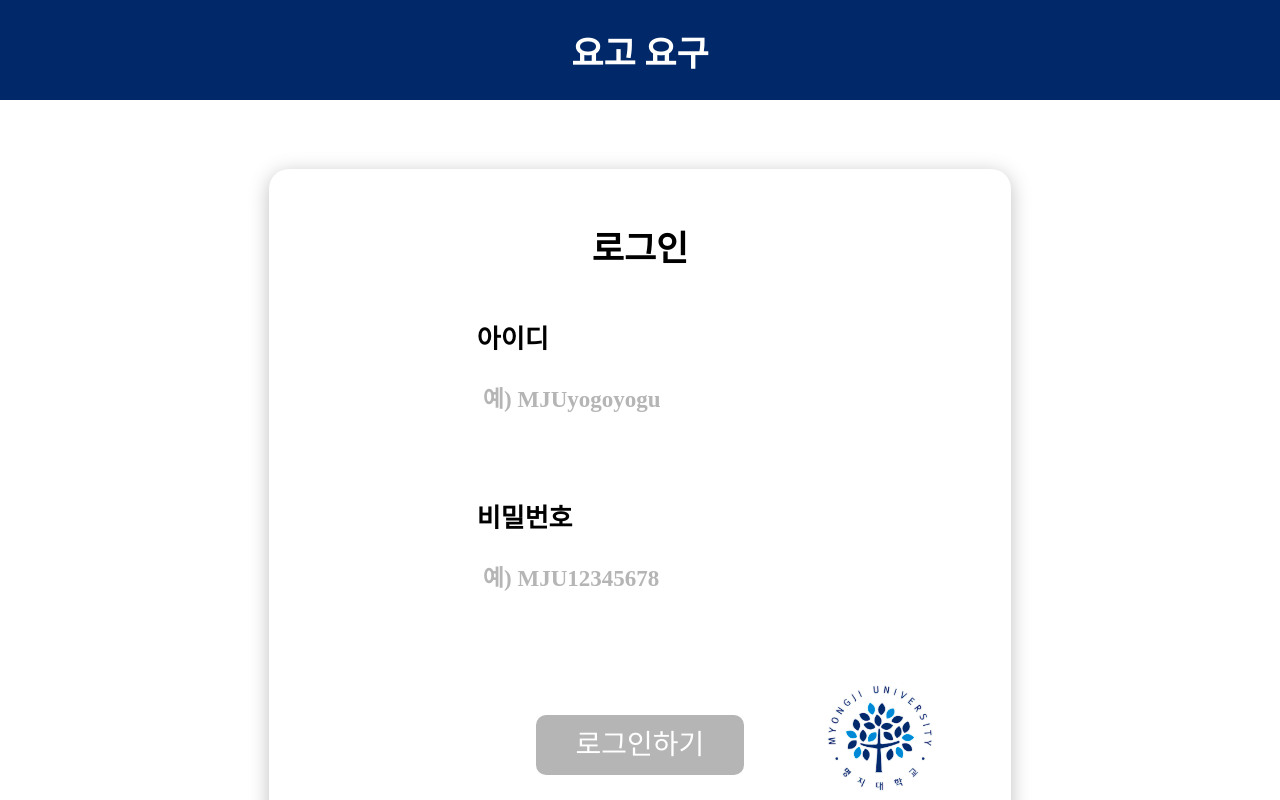
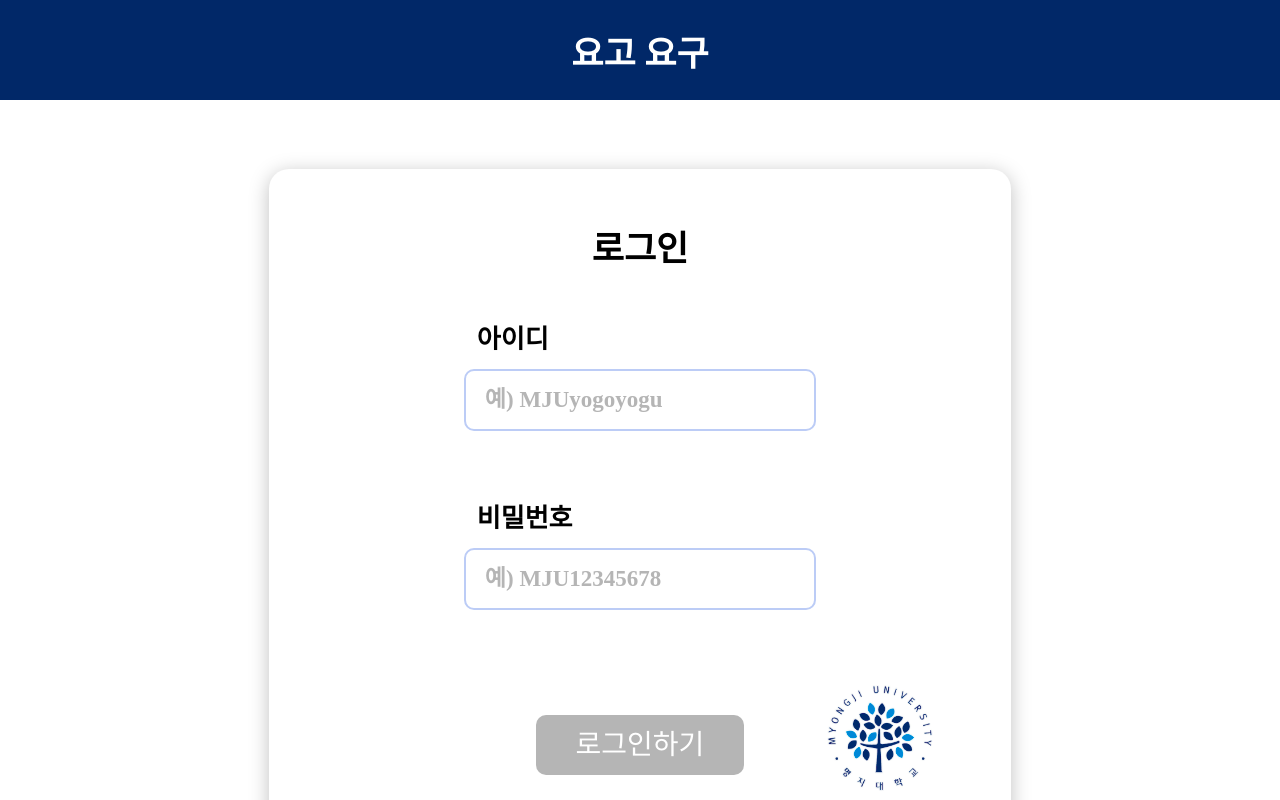
Before and after one commit to harksu/SW-Competition-FrontEnd, a React (Create React App) app: page / in a window 1280 px wide. Shown: the top 800 px of the page. Built offline with nearby package versions, Linux system fonts and the light colour scheme; no server answers.

Commit message:
style: 로그인 input css 수정

```diff
--- a/src/Pages/LoginPage.jsx
+++ b/src/Pages/LoginPage.jsx
@@ -213,11 +213,10 @@ const QuestionText = styled(AlertText)`
   }
 `;
 export const InputBox = styled.input`
-  border: 0 solid black;
+  border: 2px solid #bcccf6;
   width: 100%;
   height: 62px;
   border-radius: 10px;
-
   ::placeholder {
     font-size: 23px;
     font-weight: 700;
@@ -228,8 +227,8 @@ export const InputBox = styled.input`
   color: #b5b5b5;
   padding-left: 19px;
   box-sizing: border-box;
-  margin-bottom: 19px;
-  margin-top: 14px;
+
+  margin: 14px 0 19px 0;
 `;
 export const LoginButton = styled.div`
   display: flex;
```
